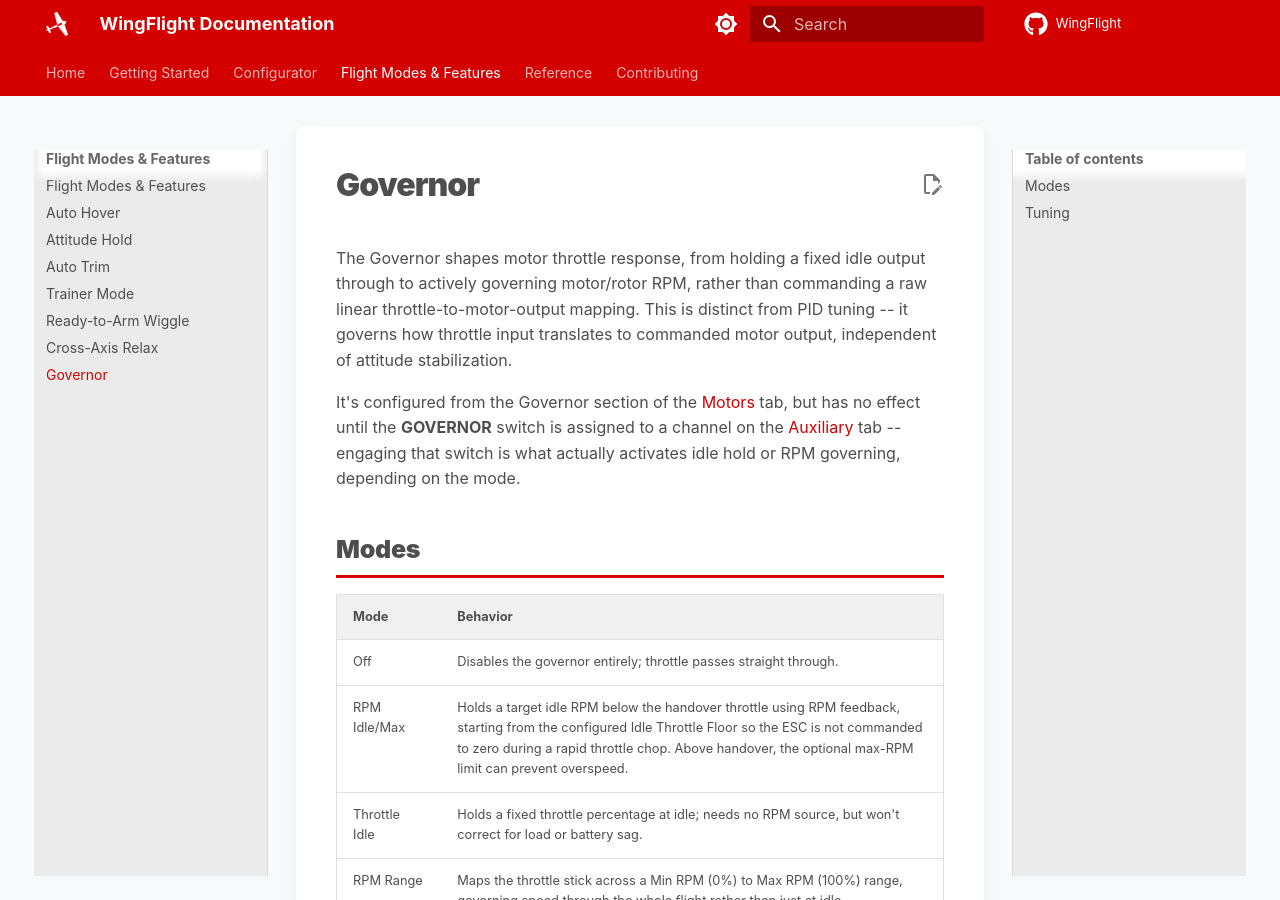
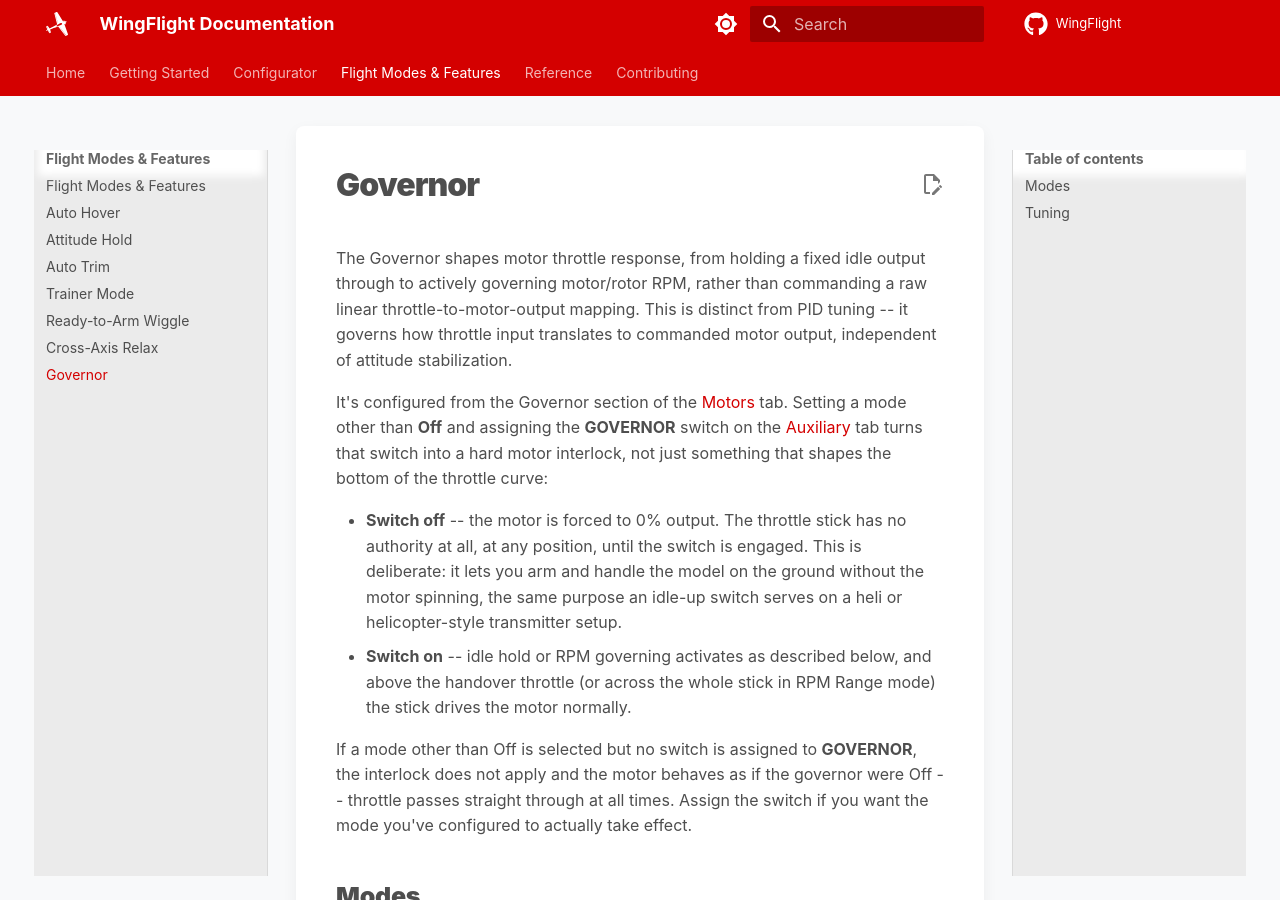
Before and after one commit to WingFlight/wingflight-docs, an MkDocs documentation site: the page built from docs/flight-modes/governor.md, in a window 1280 px wide and 900 px high. Built offline with MkDocs 1.6.1 and Material for MkDocs 9.7.7, drawn with Linux system fonts in a browser that asks for light colours.

Commit message:
Update governor.md

```diff
--- a/docs/flight-modes/governor.md
+++ b/docs/flight-modes/governor.md
@@ -7,10 +7,25 @@ tuning -- it governs how throttle input translates to commanded motor
 output, independent of attitude stabilization.
 
 It's configured from the Governor section of the
-[Motors](../configurator/tabs/motors.md) tab, but has no effect until the
-**GOVERNOR** switch is assigned to a channel on the
-[Auxiliary](../configurator/tabs/auxiliary.md) tab -- engaging that switch is
-what actually activates idle hold or RPM governing, depending on the mode.
+[Motors](../configurator/tabs/motors.md) tab. Setting a mode other than
+**Off** and assigning the **GOVERNOR** switch on the
+[Auxiliary](../configurator/tabs/auxiliary.md) tab turns that switch into a
+hard motor interlock, not just something that shapes the bottom of the
+throttle curve:
+
+- **Switch off** -- the motor is forced to 0% output. The throttle stick has
+  no authority at all, at any position, until the switch is engaged. This is
+  deliberate: it lets you arm and handle the model on the ground without the
+  motor spinning, the same purpose an idle-up switch serves on a heli or
+  helicopter-style transmitter setup.
+- **Switch on** -- idle hold or RPM governing activates as described below,
+  and above the handover throttle (or across the whole stick in RPM Range
+  mode) the stick drives the motor normally.
+
+If a mode other than Off is selected but no switch is assigned to
+**GOVERNOR**, the interlock does not apply and the motor behaves as if the
+governor were Off -- throttle passes straight through at all times. Assign
+the switch if you want the mode you've configured to actually take effect.
 
 ## Modes
 
```
